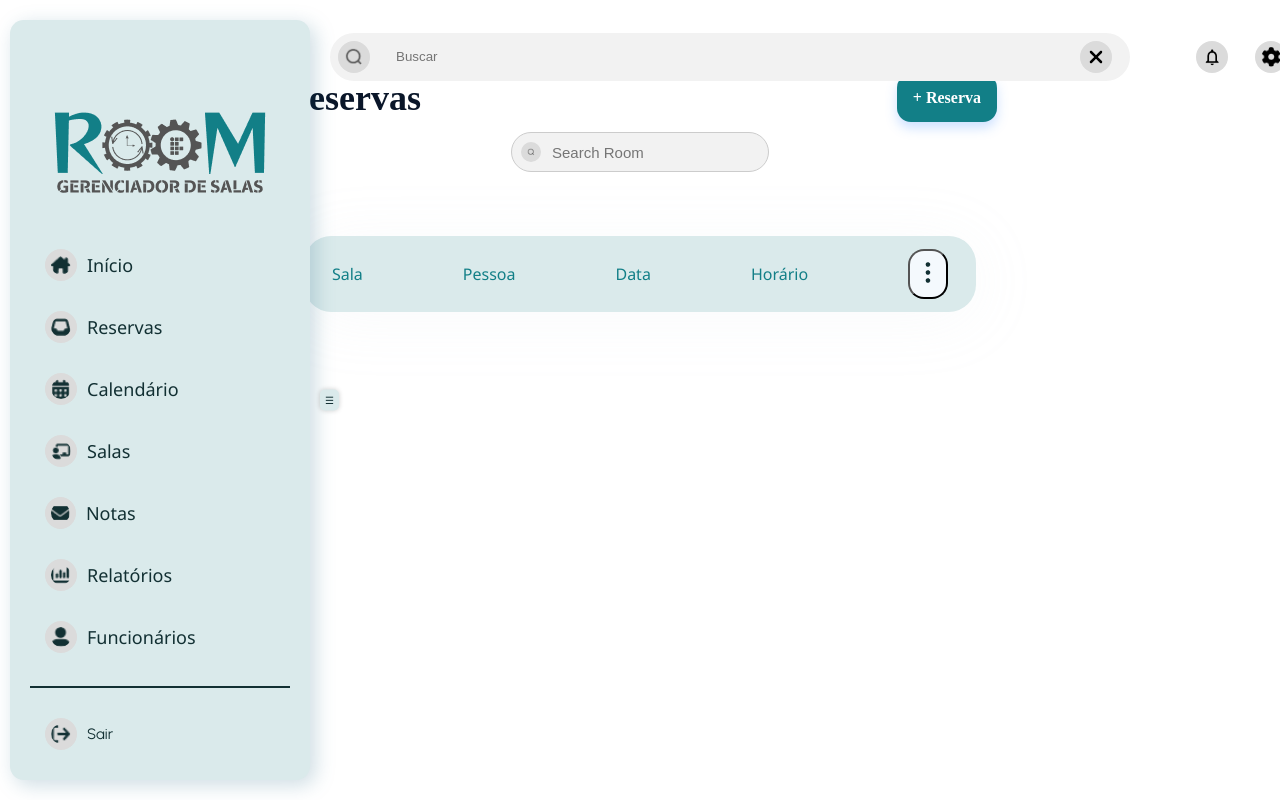
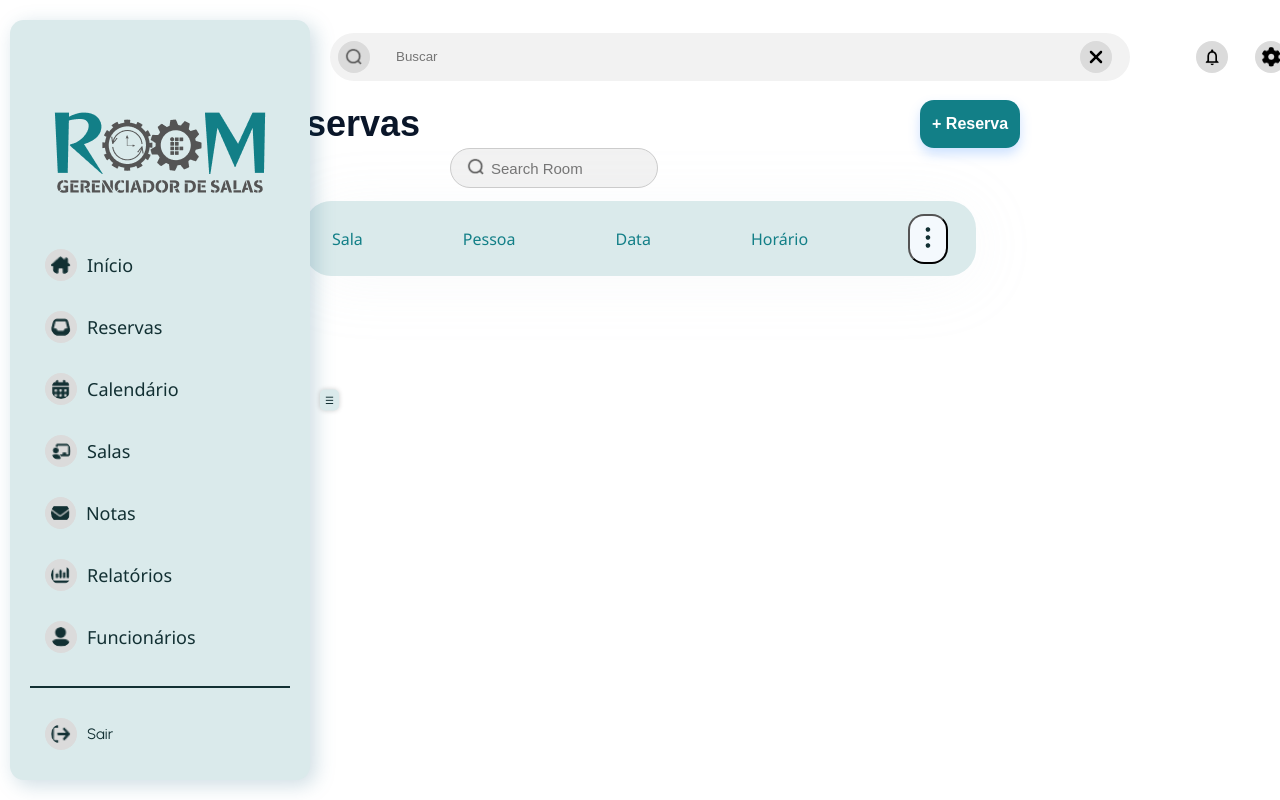
Before and after one commit to JETEJ-Org/GerenciadorDeSalas, a React (Create React App) app: page /reserva in a window 1280 px wide. Built offline with nearby package versions, Linux system fonts and the light colour scheme.

Commit message:
Modificações nos pop-ups

```diff
--- a/src/components/reserva/detalhes-reserva/Detalhes.css
+++ b/src/components/reserva/detalhes-reserva/Detalhes.css
@@ -19,12 +19,6 @@
   max-width: 90%;
   box-shadow: 0 4px 6px rgba(0, 0, 0, 0.1);
   text-align: center;
-  }
-
-  .info{
-    text-align: flex;
-    height: 35px;
-    background-color: white;
 }
 
 .popup h2 {
--- a/src/components/reserva/detalhes-reserva/Detalhes.js
+++ b/src/components/reserva/detalhes-reserva/Detalhes.js
@@ -1,10 +1,7 @@
 import React from "react";
 import "./Detalhes.css";
 
-
-//Código provisório, apenas para ver se o pop-up aparece.
-
-const Detalhar = ({ isVisible, onClose }) => {
+const Reservar = ({ isVisible, onClose }) => {
   if (!isVisible) return null;
 
   return (
@@ -14,25 +11,25 @@ const Detalhar = ({ isVisible, onClose }) => {
         <form>
           <div className="form-group">
             <label>Sala</label>
-            <p className="info" id="sala">alguma sala </p>
+            <input type="text" placeholder="Sala de Aula" id="room" disabled/>
           </div>
           <div className="form-group">
             <label>Data</label>
-            <p className="info" id="data"> / / </p>
+            <input type="date" id="date" disabled/>
           </div>
           <div className="form-group time-group">
             <div>
               <label>Início</label>
-              <p className="info" id="hora_inicio"> : </p>
+              <input type="time" id="i_time"disabled/>
             </div>
             <div>
               <label>Término</label>
-              <p className="info" id="hora_fim"> : </p>
+              <input type="time" id="f_time" disabled/>
             </div>
           </div>
           <div className="form-group">
             <label>Motivo</label>
-            <p className="info" id="motivo_reserva">algum motivo </p>
+            <textarea placeholder="Descreva o motivo da reserva" id="reserve_reason" disabled></textarea>
           </div>
           <div className="actions">
             <button type="button" onClick={onClose}>
@@ -46,4 +43,4 @@ const Detalhar = ({ isVisible, onClose }) => {
   );
 };
 
-export default Detalhar;
+export default Reservar;
--- a/src/routes/Reserva/Reserva.css
+++ b/src/routes/Reserva/Reserva.css
@@ -26,58 +26,45 @@ main {
     justify-content: top;
 }
 
-.topcontainer {
-    /*position: fixed;*/
+/*.topcontainer {
     display: flex;
     flex-direction: column;
     align-items: center;
     justify-content: center;
     padding: 5%;
-}
+}*/
 
 .top {
     display: flex;
     align-items: center;
     justify-content: space-between;
-    padding: 10px;
+    padding-top: 100px;
 }
 
 h1 {
-    margin-left: -100%;
-    margin-right: 100%;
-    /*text-align: center;*/
-    color: #123033;
+    margin-right: 500px;
+    color: #0A1629;
+    font-family: "Nunito Sans", sans-serif;
+    font-size: 36px;
     font-weight: 700;
-    line-height: normal;
-    color: #0A1629;
-    font-family: "Nunito Sans";
-    font-size: 36px;
-    font-style: normal;
-    font-weight: 700;
-    line-height: normal;
 }
 
 .newreserve_button {
     width: 100px;
     height: 48px;
-    flex-shrink: 0;
     display: flex;
     align-items: center;
     justify-content: center;
     cursor: pointer;
     border: none;
     background-color: #127F87;
-    font-family: "Nunito Sans";
+    font-family: "Nunito Sans", sans-serif;
     font-size: 16px;
-    font-style: normal;
     font-weight: 700;
-    line-height: normal;
-    margin-left: 100%;
-    transition: background-color 0.3s ease;
     border-radius: 14px;
     box-shadow: 0px 6px 12px 0px rgba(63, 140, 255, 0.26);
     color: #FFF;
-
+    transition: background-color 0.3s ease;
 }
 
 .newreserve_button:hover {
@@ -85,23 +72,25 @@ h1 {
 }
 
 .input-container {
-    position: relative;
-    flex-shrink: 0;
+    position: center;
+    padding-left: 450px;
+    padding-bottom: 1%;
     width: 100%;
 }
 
-.input-container img {
-    position: absolute;
-    left: 10px;
-    top: 50%;
-    transform: translateY(-50%);
-    width: 20px;
-    height: 20px;
-    pointer-events: icon;
+.search_icon{
+    width: 25px;
+    .icon{
+        position: absolute;
+        left: 460px;
+        transform: translateY(3px);
+        pointer-events: icon;
+        background-color:unset;
+    }
 }
 
 .search {
-    width: 100%;
+    width: 25%;
     height: 40px;
     padding-left: 40px;
     border: 1px solid #ccc;
@@ -116,8 +105,6 @@ h1 {
     outline: none;
     box-sizing: border-box;
 }
-
-
 
 .roomcontainer {
     /*margin-top: 30%;*/
--- a/src/routes/Reserva/Reserva.js
+++ b/src/routes/Reserva/Reserva.js
@@ -13,11 +13,13 @@ import Search from "../../assets/header_images/search.png";
 
 const Reserva = () => {
   const [isPopupVisible, setPopupVisible] = useState(false);
+  const [isPopupVisible2, setPopupVisible2] = useState(false);
   const togglePopup = () => {
     setPopupVisible(!isPopupVisible);
   }
-
-
+  const togglePopup2 = () => {
+    setPopupVisible2(!isPopupVisible2);
+  }
 
   return (
 
@@ -26,30 +28,29 @@ const Reserva = () => {
         <div><Sidebar /> </div>
         <div><Header /> </div>
 
-        <div className="topcontainer">
         <div className="top">
           <h1>Reservas</h1>
-            <button className="newreserve_button" onClick={togglePopup}>+ Reserva
+          <button className="newreserve_button" onClick={togglePopup}>+ Reserva</button>
           <Reservar isVisible={isPopupVisible} onClose={togglePopup}/>
-            </button>
         </div>
         <div className="input-container">
-            <div className="icon_search">
+          <div className="search_icon">
             <img src={Search} className="icon" alt="Search Icon" />
           </div>
           <input type="text" placeholder="Search Room" className="search"/>
         </div>
-        </div>
-        <div className="roomcontainer">
+
+        <div className="roomcontainer" id="roomcontainer">
           <div className="room">
             <p id="info1">Sala</p>
             <p id="info2">Pessoa</p>
             <p id="info3">Data</p>
             <p id="info4">Horário</p>
-            <button className="moreinfo" onClick={togglePopup}><img src={More} alt="More Info"/></button>
-            <Detalhar isVisible={isPopupVisible} onClose={togglePopup}/>
+            <button className="moreinfo" onClick={togglePopup2}><img src={More} alt="More Info"/></button>
+            <Detalhar isVisible={isPopupVisible2} onClose={togglePopup2}/>
           </div>
         </div>
+
         {/*<div className="pages_count">
           <div className="count">
             <p className="atual">1</p>
```
Also changed, not shown: src/components/reserva/nova-reserva/Reservar.js (line endings or trailing spaces). Lines whose indentation alone changed are shown as unchanged.
